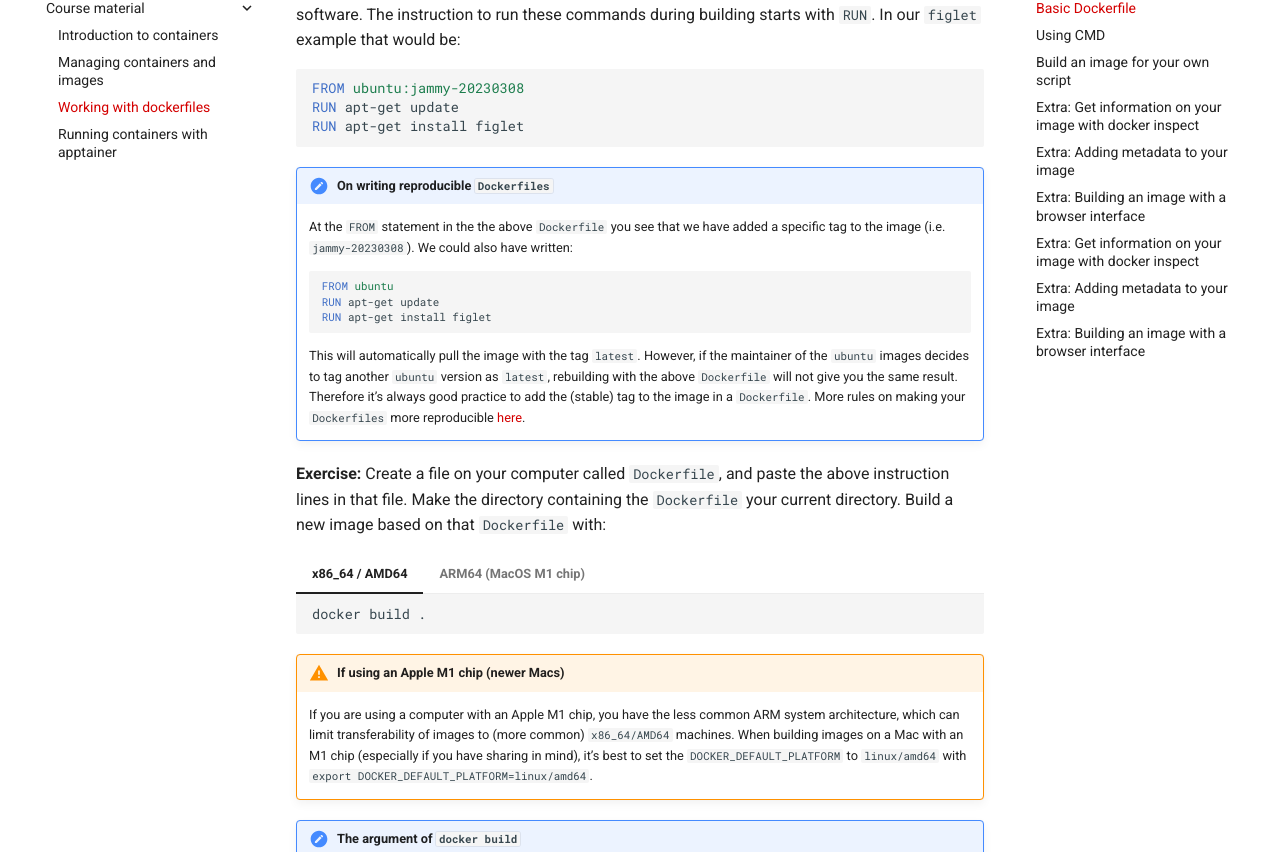
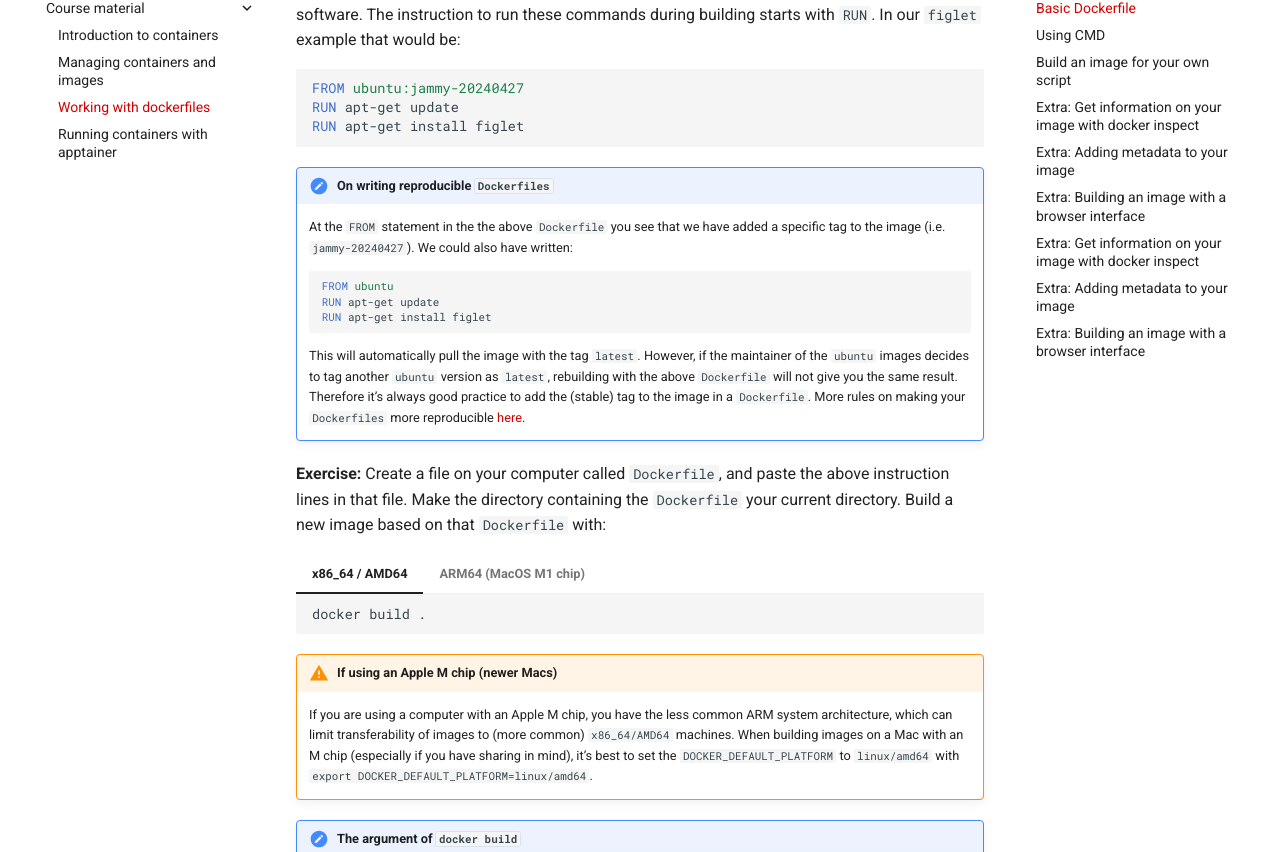
Before and after one commit to sib-swiss/containers-introduction-training, an MkDocs documentation site: the page built from docs/course_material/dockerfiles.md, in a window 1280 px wide and 1400 px high, scrolled down 735 px. Shown: the part 181-1033 px from the top of the window. Built offline with MkDocs 1.6.1 and Material for MkDocs 9.7.7, drawn with Linux system fonts in a browser that asks for light colours; comment, search, counter and statistics services are not loaded; the version menu is left out; some of the changed text lies outside the part shown.

Commit message:
updates exercises

````diff
--- a/docs/course_material/dockerfiles.md
+++ b/docs/course_material/dockerfiles.md
@@ -21,13 +21,13 @@ To make your images shareable and adjustable, it's good practice to work with a
 You can generate an image from a `Dockerfile` using the command `docker build`. A `Dockerfile` has its own syntax for giving instructions. Luckily, they are rather simple. The script always contains a line starting with `FROM` that takes the image name from which the new image will be built. After that you usually want to run some commands to e.g. configure and/or install software. The instruction to run these commands during building starts with `RUN`.  In our `figlet` example that would be:
 
 ```dockerfile
-FROM ubuntu:jammy-20230308
+FROM ubuntu:jammy-20240427
 RUN apt-get update
 RUN apt-get install figlet
 ```
 
 !!! note "On writing reproducible `Dockerfiles`"
-    At the `FROM` statement in the the above `Dockerfile` you see that we have added a specific tag to the image (i.e. `jammy-20230308`). We could also have written:
+    At the `FROM` statement in the the above `Dockerfile` you see that we have added a specific tag to the image (i.e. `jammy-20240427`). We could also have written:
 
     ```dockerfile
     FROM ubuntu
@@ -50,8 +50,8 @@ RUN apt-get install figlet
     docker build .
     ```
 
-!!! warning "If using an Apple M1 chip (newer Macs)"
-    If you are using a computer with an Apple M1 chip, you have the less common ARM system architecture, which can limit transferability of images to (more common) `x86_64/AMD64` machines. When building images on a Mac with an M1 chip (especially if you have sharing in mind), it's best to set the `DOCKER_DEFAULT_PLATFORM` to `linux/amd64` with `export DOCKER_DEFAULT_PLATFORM=linux/amd64`.
+!!! warning "If using an Apple M chip (newer Macs)"
+    If you are using a computer with an Apple M chip, you have the less common ARM system architecture, which can limit transferability of images to (more common) `x86_64/AMD64` machines. When building images on a Mac with an M chip (especially if you have sharing in mind), it's best to set the `DOCKER_DEFAULT_PLATFORM` to `linux/amd64` with `export DOCKER_DEFAULT_PLATFORM=linux/amd64`.
 
 !!! note "The argument of `docker build`"
     The command `docker build` takes a directory as input (providing `.` means the current directory). This directory should contain the `Dockerfile`, but it can also contain more of the build context, e.g. (python, R, shell) scripts that are required to build the image.
@@ -95,7 +95,7 @@ What has happened? What is the name of the build image?
 As you might remember the second positional argument of `docker run` is a command (i.e. `docker run IMAGE [CMD]`). If you leave it empty, it uses the default command. You can change the default command in the `Dockerfile` with an instruction starting with `CMD`. For example:
 
 ```dockerfile
-FROM ubuntu:jammy-20231128
+FROM ubuntu:jammy-20240427
 RUN apt-get update
 RUN apt-get install figlet
 CMD figlet My image works!
@@ -168,7 +168,7 @@ CMD figlet My image works!
     A `Dockerfile` with shell notation:
 
     ```dockerfile
-    FROM ubuntu:jammy-20230308
+    FROM ubuntu:jammy-20240427
     RUN apt-get update
     RUN apt-get install figlet
     CMD figlet My image works!
@@ -177,7 +177,7 @@ CMD figlet My image works!
     A `Dockerfile` with exec notation:
 
     ```dockerfile
-    FROM ubuntu:jammy-20230308
+    FROM ubuntu:jammy-20240427
     RUN apt-get update
     RUN apt-get install figlet
     CMD ["/bin/sh", "-c", "figlet My image works!"]
````
Also changed, not shown: other parts of docs/course_material/dockerfiles.md (+6 -6 lines), docs/course_material/introduction_containers.md (+7 -6 lines), 1 other file.
